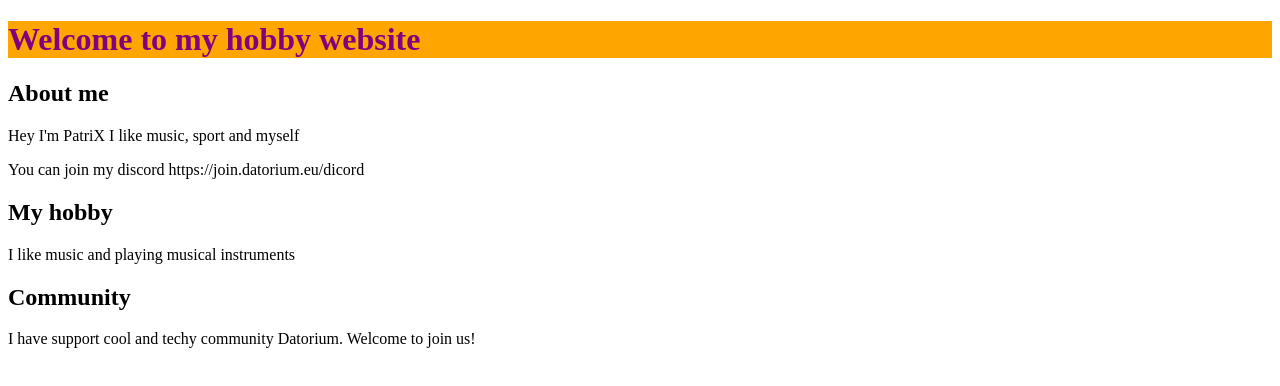
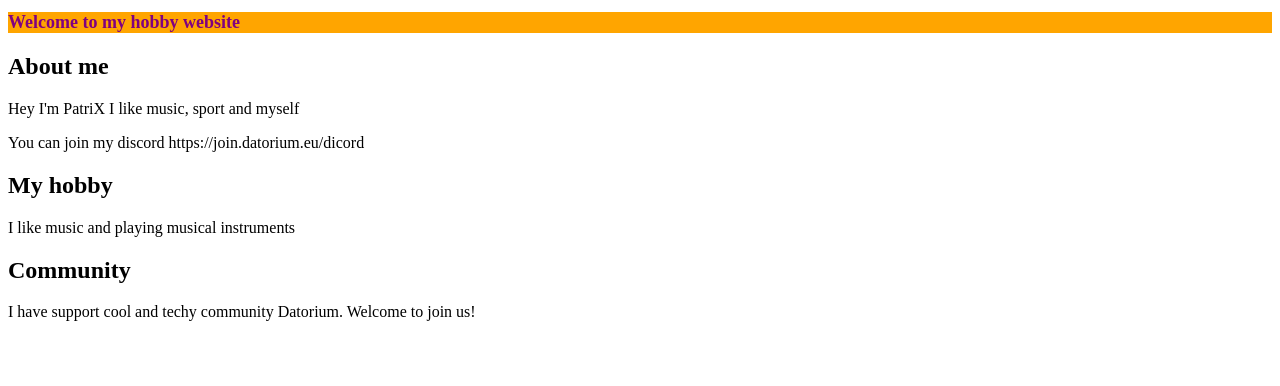
Before and after one commit to popstey/my-second-webpage, a plain HTML site: page index.html in a window 1280 px wide. Drawn offline with Linux system fonts and the light colour scheme.

Commit message:
Update index.html

```diff
--- a/index.html
+++ b/index.html
@@ -11,7 +11,7 @@
 
 <body>
 
-<h1 style="color:purple;background-color:orange;">Welcome to my hobby website</h1>
+<h1 style="color:purple;background-color:orange;font-size:18px;">Welcome to my hobby website</h1>
   <h2>About me</h2>
   <p>Hey I'm PatriX I like music, sport and myself</p>
   <p>You can join my discord https://join.datorium.eu/dicord</p>
```
